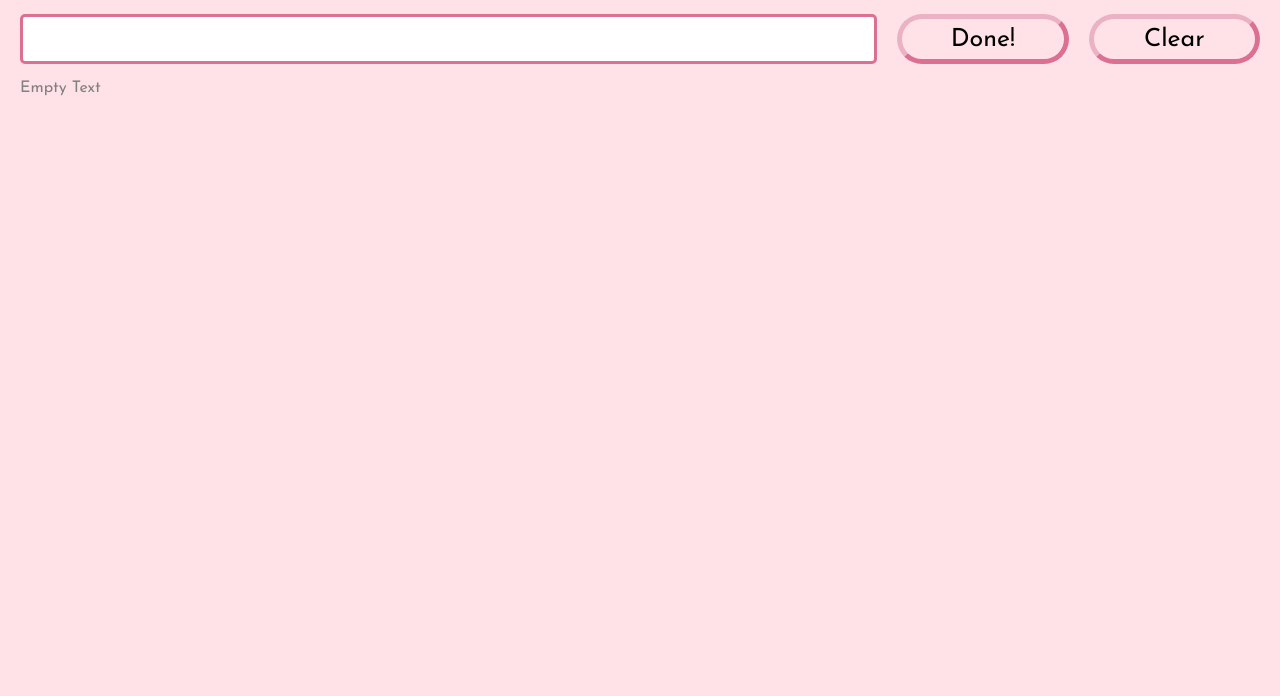
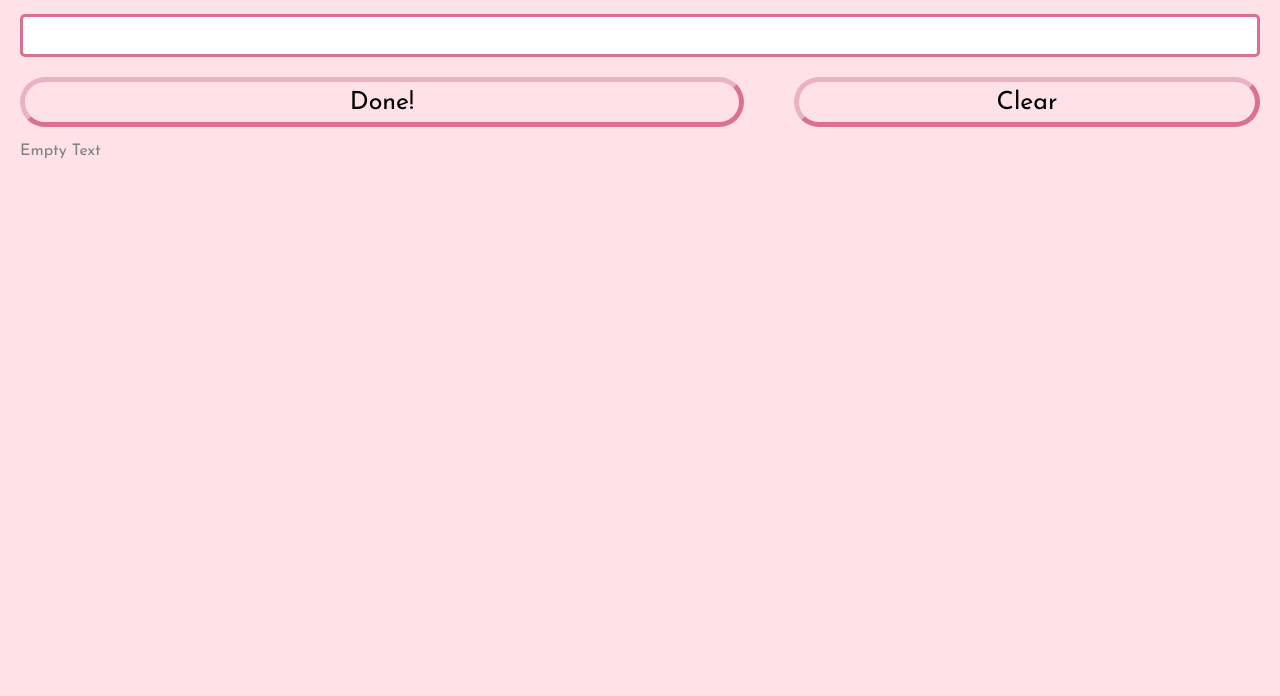
Before and after one commit to kailau02/data-website, a plain HTML site: page index.html in a window 1280 px wide. Shown: the part 104-800 px from the top of the page. Drawn offline with Linux system fonts and the light colour scheme.

Commit message:
update files

```diff
--- a/style.css
+++ b/style.css
@@ -33,13 +33,26 @@ h1{
 
 .search-area{
     display: grid;
-    grid-template-columns: 5fr 1fr 1fr;
-    gap: 20px;
-    height: 50px;
+    grid-template-columns: repeat(5, 1fr);
+    gap: 20px 50px;
 }
 
 .search-area > * {
     font-size: 25px;
+}
+
+#item-txt-field{
+    grid-column: 1/6;
+}
+
+#done-btn{
+    grid-row: 2/3;
+    grid-column: 1/4;
+}
+
+#clear-btn{
+    grid-row: 2/3;
+    grid-column: 4/6;
 }
 
 /* Styling */
@@ -48,6 +61,7 @@ h1{
     border: 3px solid palevioletred;
     border-radius: 5px;
     min-width: 20px;
+    height: 35px;
 }
 .field:focus{
     outline: none;
@@ -59,6 +73,7 @@ h1{
     border-top-color: rgb(235, 177, 196);
     background-color: rgb(255, 226, 231);
     border-radius: 100px;
+    height: 50px;
 }
 
 .button:hover{
```
